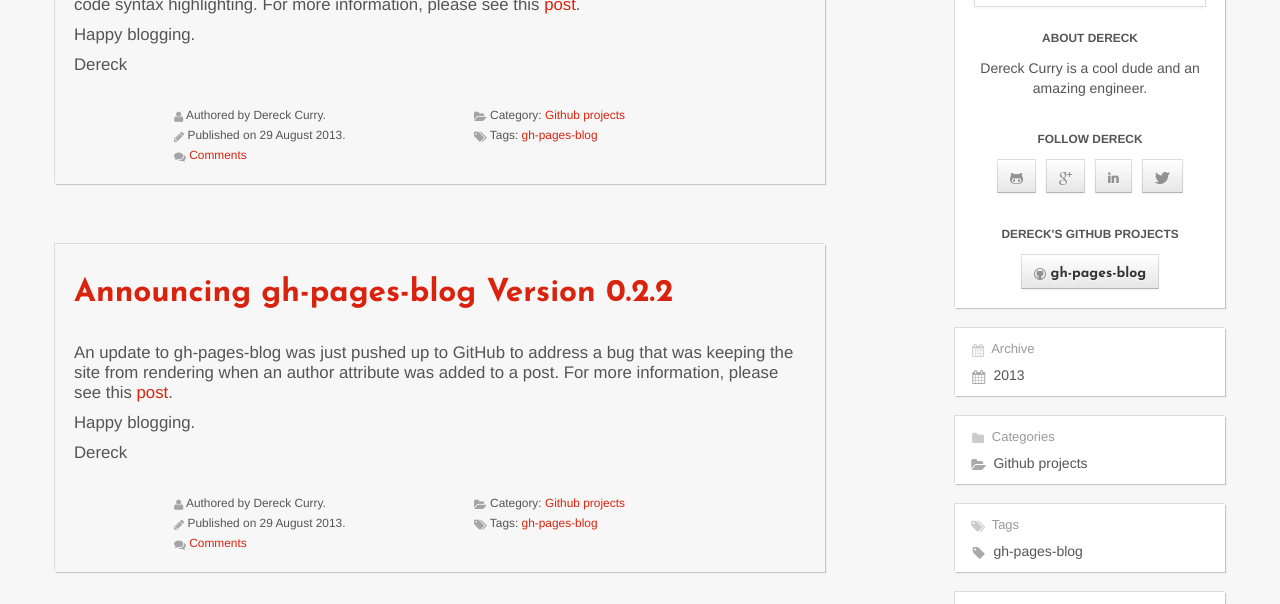
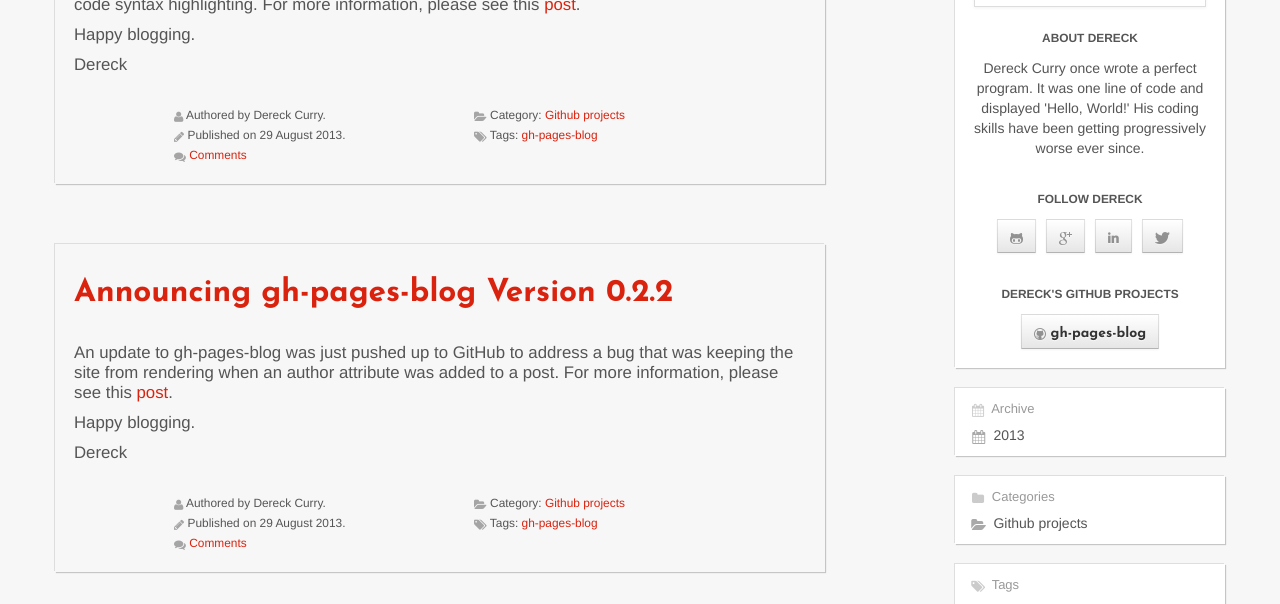
Before and after one commit to thedereck/thedereck.github.com, a Jekyll site: the page built from index.html, in a window 1280 px wide and 900 px high, cut to the strip 296-900 px from the top of the window. Built offline with Jekyll 4.4.1, drawn with Linux system fonts in a browser that asks for light colours; the list of posts is cut into pages by our own code; comment, search, counter and statistics services are not loaded.

Commit message:
Update brief-bio.html

```diff
--- a/_includes/content/brief-bio.html
+++ b/_includes/content/brief-bio.html
@@ -1,2 +1,2 @@
 <p class="text-center"><small><strong>ABOUT DERECK</strong></small></p>
-<p>Dereck Curry is a cool dude and an amazing engineer.</p>
+<p>Dereck Curry once wrote a perfect program. It was one line of code and displayed 'Hello, World!' His coding skills have been getting progressively worse ever since.</p>
```
